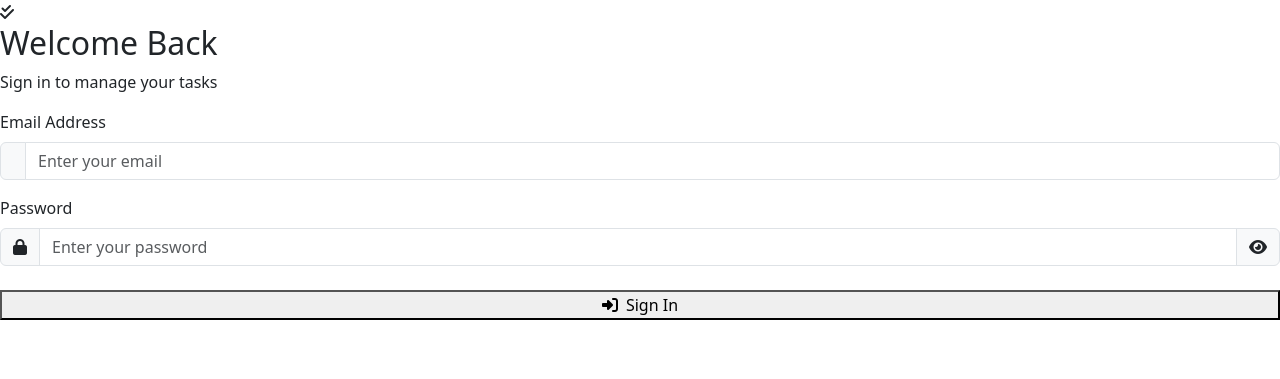
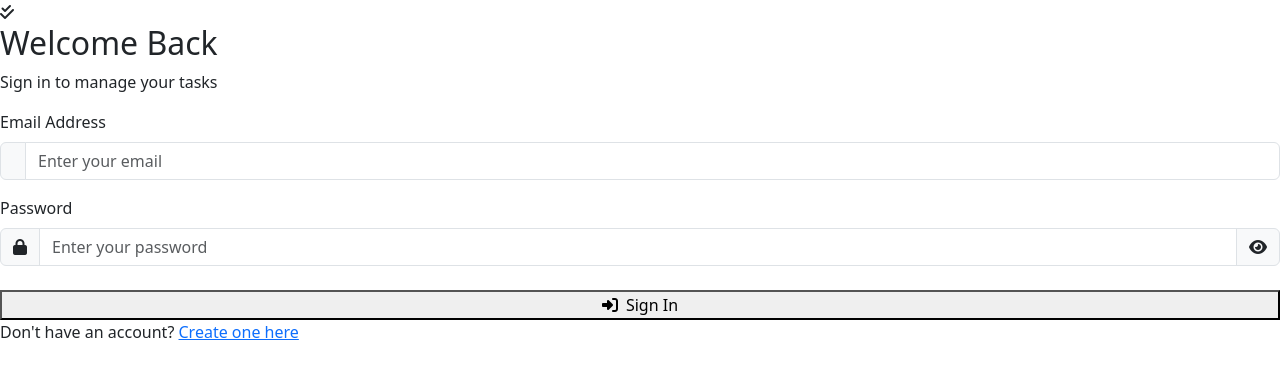
Before and after one commit to POSHANMS/todo-app-flask, a Flask app: page / in a window 1280 px wide. Shown: the top 379 px of the page. Run offline with Flask 3, Linux system fonts and the light colour scheme.

Commit message:
Complete login page HTML - add footer link and scripts

```diff
--- a/templates/login.html
+++ b/templates/login.html
@@ -104,7 +104,19 @@
             <i class="fas fa-sign-in-alt me-2"></i>Sign In
           </button>
         </form>
+        <!-- Link to register page -->
+        <div class="auth-footer">
+          <p>Don't have an account? <a href="/register">Create one here</a></p>
+        </div>
       </div>
     </div>
+
+    <!-- Bootstrap JavaScript -->
+    <script
+      ="https://cdn.jsdelivr.net/npm/bootstrap@5.3.0/dist/js/bootstrap.bundle.min.js"
+    ></script>
+
+    <!-- Our own JavaScript file -->
+    <script src="{{ url_for('static', filename='js/main.js') }}"></script>
   </body>
 </html>
```
